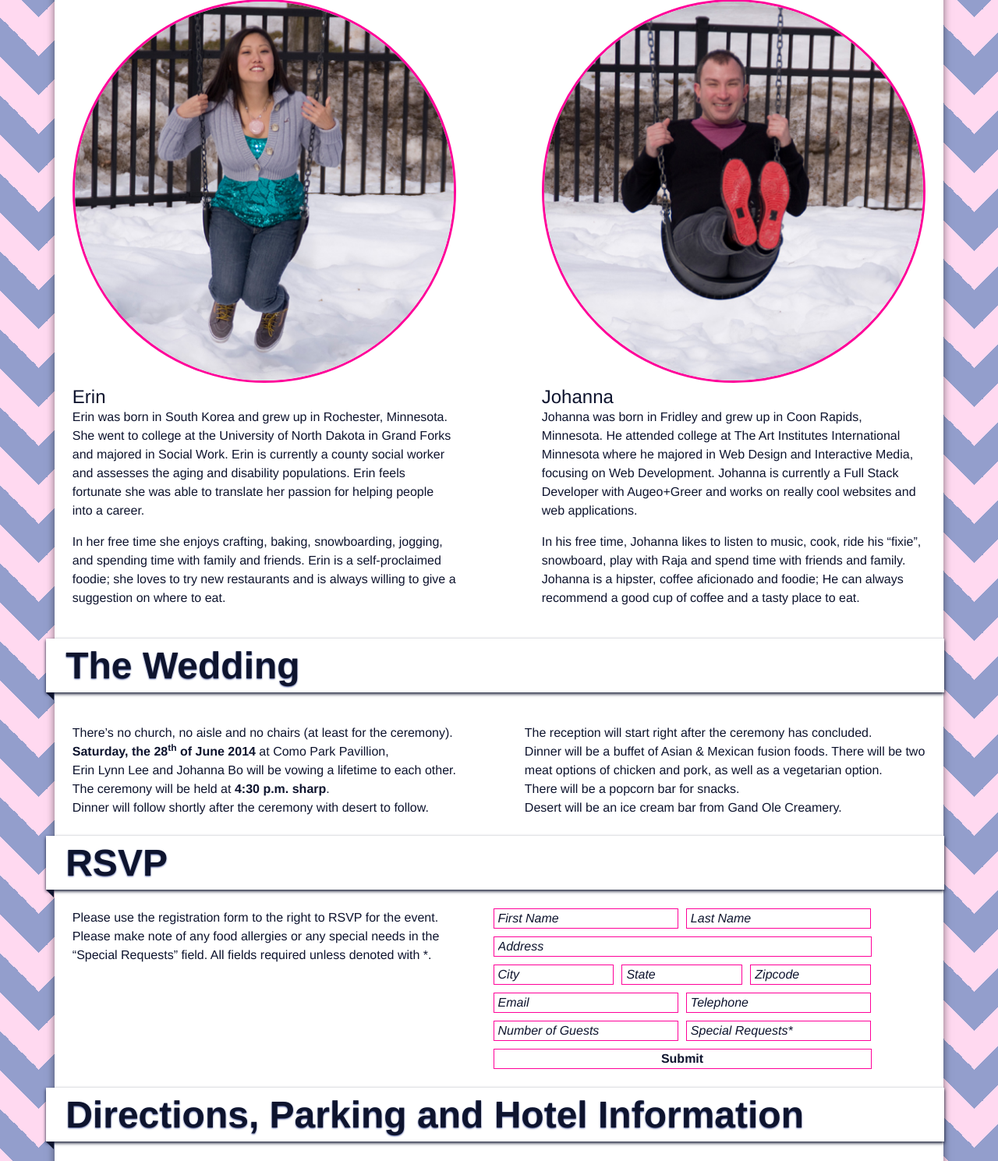
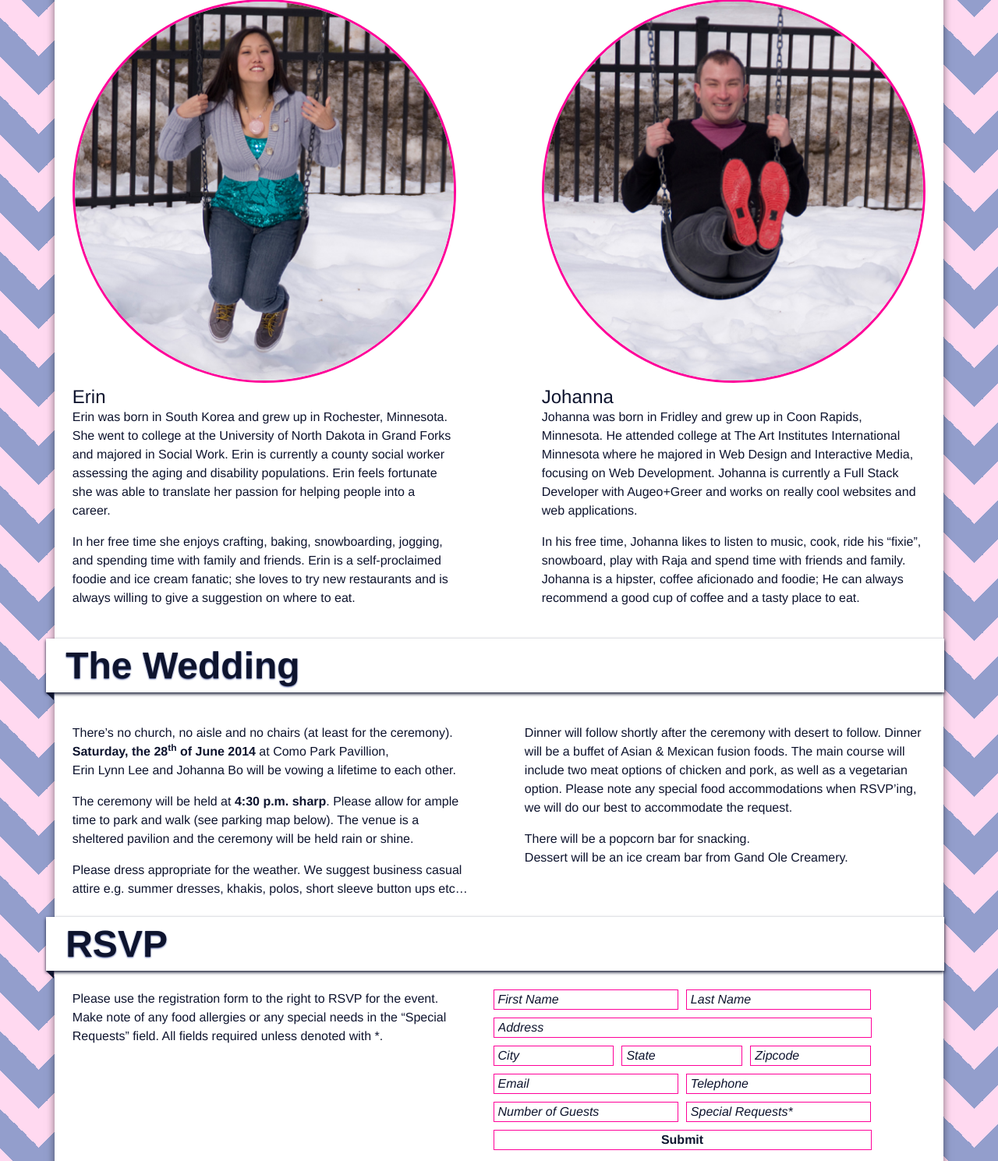
Before and after one commit to johannaruiz/pr-wedding, a PHP site: page / in a window 1280 px wide. Shown: the part 878-2367 px from the top of the page at 78% size. Run offline with PHP 8.4, Linux system fonts and the light colour scheme; data that the repository does not hold is empty; some libraries are stand-ins or nearby versions.

Commit message:
Updated registry section and event section

```diff
--- a/css/style.css
+++ b/css/style.css
@@ -421,6 +421,10 @@ header {
 .event .ceremony-info, .event .reception-info {
   width: 47%;
   margin: 1em 0 0 0; }
+  .event .ceremony-info p, .event .reception-info p {
+    margin: 0 0 1em 0; }
+    .event .ceremony-info p:last-child, .event .reception-info p:last-child {
+      margin: 0; }
 .event .ceremony-info {
   float: left;
   margin: 1em 5% 0 0; }
@@ -571,25 +575,25 @@ header {
     .registry a > img {
       display: block;
       margin: 0; }
-    .registry a:nth-child(-n+2) {
+    .registry a:first-of-type {
       margin: 5% 2% 0 15%; }
-    .registry a:nth-child(odd) {
+    .registry a:nth-child(even) {
       margin: 10% 2% 0 2%; }
     .registry a:last-child {
       margin: 10.5% 2% 0 2%; }
 
 @media screen and (min-width: 845px) and (max-width: 960px) {
-  .registry a:nth-child(-n+2) {
+  .registry a:first-of-type {
     margin: 5% 2% 0 5%; } }
 @media screen and (min-width: 800px) and (max-width: 845px) {
-  .registry a:nth-child(-n+2) {
+  .registry a:first-of-type {
     margin: 5% 1% 0 1%; } }
 @media screen and (min-width: 320px) and (max-width: 480px) {
   .registry a {
     float: none; }
-    .registry a:nth-child(-n+2) {
+    .registry a:first-of-type {
       margin: 5% 0 0 25%; }
-    .registry a:nth-child(odd) {
+    .registry a:nth-child(even) {
       margin: 10% 0 0 16%; }
     .registry a:last-child {
       margin: 10.5% 0 0 8%; } }
--- a/index.php
+++ b/index.php
@@ -65,13 +65,9 @@ if (isset($_POST[submit])){
     	<div class="erin info clearfix">
     	  <img src="img/erin.jpg" alt="">
     	 <h3>Erin</h3>
-    	 <p>Erin was born in South Korea and grew up in Rochester, Minnesota.
-    	   She went to college at the University of North Dakota in Grand Forks and majored in Social Work.
-    	   Erin is currently a county social worker and assesses the aging and disability populations.
-    	   Erin feels fortunate she was able to translate her passion for helping people into a career.
+    	 <p>Erin was born in South Korea and grew up in Rochester, Minnesota. She went to college at the University of North Dakota in Grand Forks and majored in Social Work. Erin is currently a county social worker assessing the aging and disability populations. Erin feels fortunate she was able to translate her passion for helping people into a career.
     	 </p>
-    	 <p>In her free time she enjoys crafting, baking, snowboarding, jogging, and spending time with family and friends.
-    	   Erin is a self-proclaimed foodie; she loves to try new restaurants and is always willing to give a suggestion on where to eat.
+    	 <p>In her free time she enjoys crafting, baking, snowboarding, jogging, and spending time with family and friends. Erin is a self-proclaimed foodie and ice cream fanatic; she loves to try new restaurants and is always willing to give a suggestion on where to eat.
     	 </p>
     	</div>
     	<div class="johanna info clearfix">
@@ -84,15 +80,18 @@ if (isset($_POST[submit])){
     <section id="wedding" class="event clearfix">
     	<h2>The Wedding</h2>
     	  <div class="ceremony-info">
-    	    <p>There&rsquo;s no church, no aisle and no chairs (at least for the ceremony).<br/><span class="bold">Saturday, the 28<sup>th</sup> of June 2014</span> at Como Park Pavillion, <br/>Erin Lynn Lee and Johanna Bo will be vowing a lifetime to each other. <br/>The ceremony will be held at <span class="bold">4:30 p.m. sharp</span>. <br/>Dinner will follow shortly after the ceremony with desert to follow.</p>
+    	    <p>There&rsquo;s no church, no aisle and no chairs (at least for the ceremony).<br/><span class="bold">Saturday, the 28<sup>th</sup> of June 2014</span> at Como Park Pavillion, <br/>Erin Lynn Lee and Johanna Bo will be vowing a lifetime to each other.</p>
+    	    <p>The ceremony will be held at <span class="bold">4:30 p.m. sharp</span>. Please allow for ample time to park and walk (see parking map below). The venue is a sheltered pavilion and the ceremony will be held rain or shine.</p>
+    	    <p>Please dress appropriate for the weather. We suggest business casual attire e.g. summer dresses, khakis, polos, short sleeve button ups etc&hellip;</p>
     	  </div>
     	  <div class="reception-info">
-    	    <p>The reception will start right after the ceremony has concluded. <br/>Dinner will be a buffet of Asian &amp; Mexican fusion foods. There will be two meat options of chicken and pork, as well as a vegetarian option. <br/> There will be a popcorn bar for snacks. <br/> Desert will be an ice cream bar from Gand Ole Creamery.</p>
+    	    <p>Dinner will follow shortly after the ceremony with desert to follow. Dinner will be a buffet of Asian &amp; Mexican fusion foods. The main course will include two meat options of chicken and pork, as well as a vegetarian option. Please note any special food accommodations when RSVP&rsquo;ing, we will do our best to accommodate the request.</p>
+    	    <p>There will be a popcorn bar for snacking.<br/>Dessert will be an ice cream bar from Gand Ole Creamery.</p>
     	  </div>
     </section><!--end info-->
     <section id="rsvp" class="rsvp clearfix">
       <h2>RSVP</h2>
-      <p>Please use the registration form to the right to RSVP for the event. Please make note of any food allergies or any special needs in the &ldquo;Special Requests&rdquo; field. All fields required unless denoted with *.<br/><br/><?php echo($msg); ?> </p>
+      <p>Please use the registration form to the right to RSVP for the event. Make note of any food allergies or any special needs in the &ldquo;Special Requests&rdquo; field. All fields required unless denoted with *.<br/><br/><?php echo($msg); ?> </p>
       <p></p>
     	<form action="<?= $_SERVER['PHP_SELF'] . "#rsvp" ?>" method="post" class="clearfix">
     	  <label for="fname"></label>
@@ -125,14 +124,14 @@ if (isset($_POST[submit])){
         <h3>Directions</h3>
         <div class="directions-info">
           <p>The wedding and reception is being held at the <span class="bold">Como Park Pavilion</span> located at <span class="bold">1199 Midway Pkwy, St Paul, MN 55103</span>.</p>
-          <p>For directions, you can click the red marker on the map to the right or just <a href="http://tiny.cc/epjrwd14" taget="_blank">Click here</a> and be brought to Google Maps.</p>
+          <p>For directions, you can click the red marker on the map to the right or <a href="http://tiny.cc/epjrwd14" taget="_blank">Click here</a> and be brought to Google Maps.</p>
         </div>
         <div id="map"></div>
       </div>
       <div class="parking clearfix">
         <h3>Parking</h3>
         <div class="parking-info">
-          <p>Parking is abundant near the venue. There are many parking lots located near the pavilion as well as an abundance of street parking near the venue. Please view the parking map to see where parking is available. Please note that there are some restrictions to street parking in the neighborhod nearby.</p>
+          <p>Parking is abundant near the venue and is open to the public on a first come basis. There are many parking lots located near the pavilion as well as an abundance of street parking near the venue. Please view the parking map to see where parking is available. Please note that there are some restrictions to street parking in the neighborhod nearby. We do not recommend using the como shuttle lot because the Como Zoo closes at 6pm and you&rsquo;ll have to walk roughly a mile back to your car.</p>
         </div>
         <span id="parking-map" class="zoom"><img src="img/como-area-parking-and-amenities.jpg" alt="City of Saint Paul Parks and Recreation. Como Park Regional" class="parking-image" ></span>
       </div>
@@ -150,6 +149,7 @@ if (isset($_POST[submit])){
     </section><!--end directions-->
     <section id="registry" class="registry clearfix">
       <h2>We&rsquo;re Registered at</h2>
+        <p>Click the icons below to view our registry.</p>
         <a href="http://www.target.com/GiftRegistrySearchViewCmd?registryType=WD&jsRequest=true&catalogId=10051&status=completePage&cumulativeTime=-1&listId=2guCZAsOIeW-9f1yHdXnAQ&noOfPings=&registryFirstName=Erin&langId=-1&segmentGrpName=-1&storeId=10151&registryLastName=Putnam" target="_blank"><img src="img/target.png" alt="Target"></a>
         <a href="http://www.honeyfund.com/wedding/erinandjohanna" target="_blank"><img src="img/honeyfund.png" alt="Honey Fund"></a>
         <a href="http://www.amazon.com/registry/wedding/1DIPG45U3FS9S" target="_blank"><img src="img/amazon.png" alt="Amazon"></a>
--- a/scss/_event.scss
+++ b/scss/_event.scss
@@ -2,6 +2,12 @@
 	.ceremony-info, .reception-info{
 		width:47%;
 		margin:1em 0 0 0;
+		p{
+			margin:0 0 1em 0;
+			&:last-child{
+				margin:0;
+			}
+		}
 	}
 	.ceremony-info{
 		float:left;
--- a/scss/_registry.scss
+++ b/scss/_registry.scss
@@ -8,10 +8,10 @@
 			display:block;
 			margin:0;
 		}
-		&:nth-child(-n+2){
+		&:first-of-type{
 			margin:5% 2% 0 15%;
 		}
-		&:nth-child(odd){
+		&:nth-child(even){
 			margin:10% 2% 0 2%;
 		}
 		&:last-child{
@@ -22,7 +22,7 @@
 @media screen and (min-width:845px) and (max-width:960px){
 	.registry{
 		a{
-			&:nth-child(-n+2){
+			&:first-of-type{
 				margin:5% 2% 0 5%;
 			}
 		}
@@ -31,7 +31,7 @@
 @media screen and (min-width:800px) and (max-width:845px){
 	.registry{
 		a{
-			&:nth-child(-n+2){
+			&:first-of-type{
 				margin:5% 1% 0 1%;
 			}
 		}
@@ -41,10 +41,10 @@
 	.registry{
 		a{
 			float:none;
-			&:nth-child(-n+2){
+			&:first-of-type{
 				margin:5% 0 0 25%;
 			}
-			&:nth-child(odd){
+			&:nth-child(even){
 				margin:10% 0 0 16%;
 			}
 			&:last-child{
```
